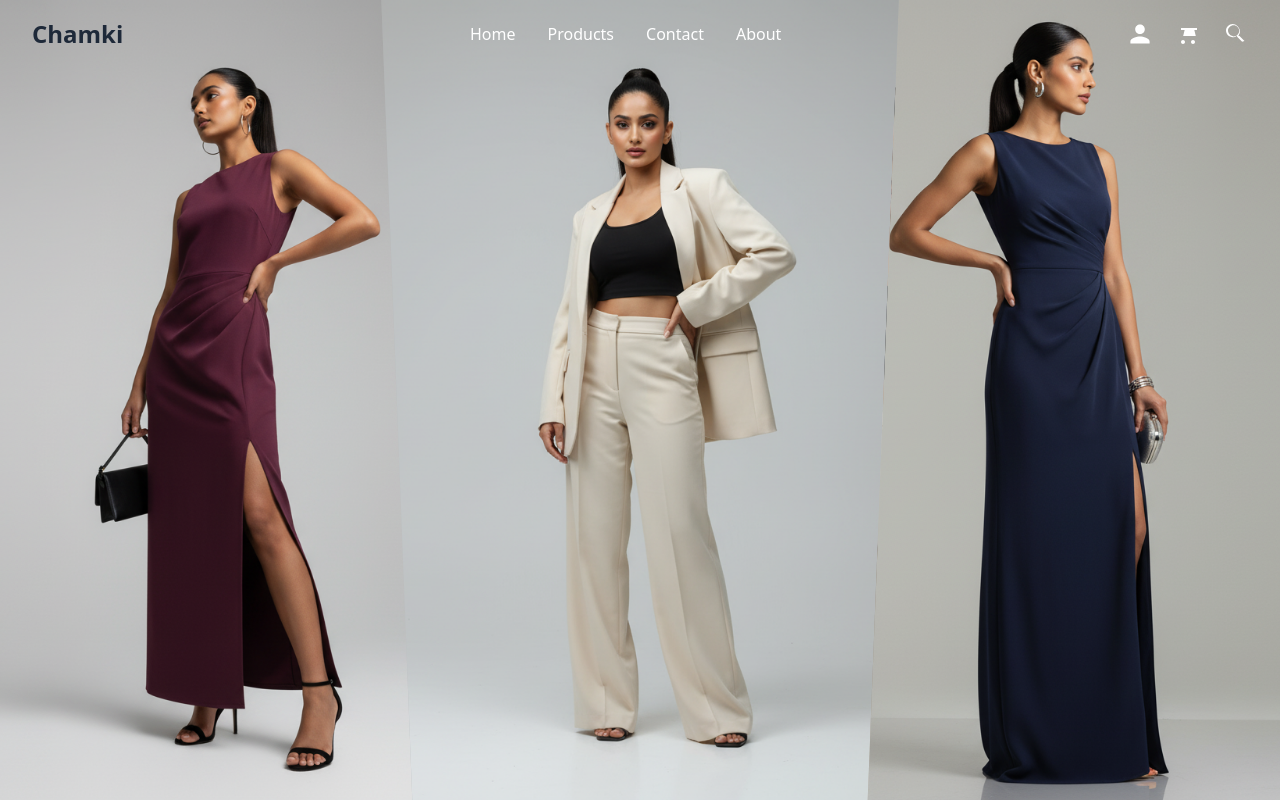
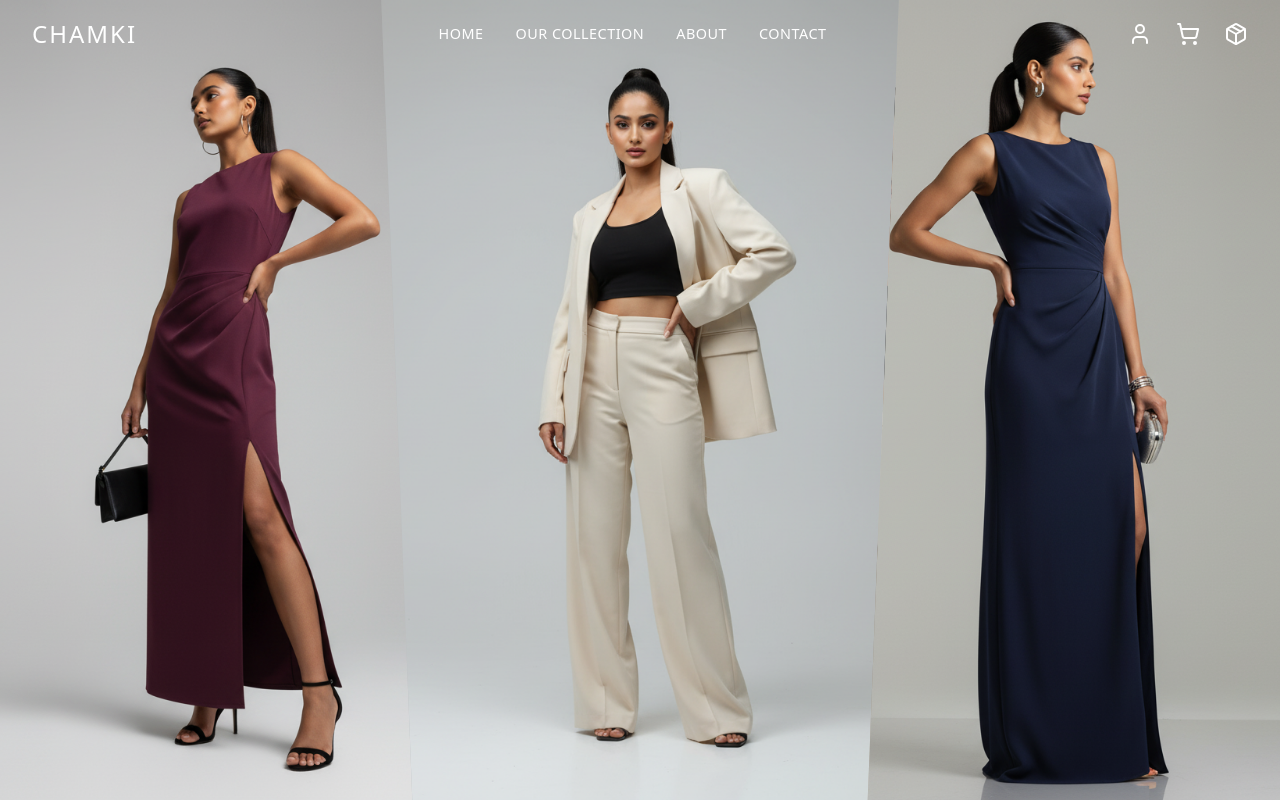
Before and after one commit to draftworks-repos/chamki, a Next.js app: page / in a window 1280 px wide. Shown: the top 802 px of the page. Built offline with nearby package versions, Linux system fonts and the light colour scheme.

Commit message:
Homepage correction shop correction

```diff
--- a/src/components/layout/Navbar.module.css
+++ b/src/components/layout/Navbar.module.css
@@ -6,24 +6,29 @@
   justify-content: space-between;
   align-items: center;
   padding: 1rem 2rem;
-  transition: background-color 0.3s ease, backdrop-filter 0.3s ease;
-  z-index: 50;
+  transition: all 0.3s ease;
+  z-index: 999;
+  border-bottom: 1px solid transparent;
+  transition: background-color 0.3s ease-in-out, backdrop-filter 0.3s ease, border-color 0.3s ease;
 }
 
 .transparent {
   background-color: transparent;
-  backdrop-filter: none;
+  color: white;
 }
 
 .glassy {
-  background-color: rgba(255, 255, 255, 0.2);
+  background-color: rgba(255, 255, 255, 0.875); /* stronger background */
   backdrop-filter: blur(10px);
   -webkit-backdrop-filter: blur(10px);
+  color: #262626;
+  border-bottom-color:#e5e7eb;
 }
 
 .logo {
   font-size: 1.5rem;
-  font-weight: bold;
+  font-weight: 500;
+  letter-spacing: 2px;
 }
 
 .navLinks {
@@ -32,14 +37,39 @@
 }
 
 .navLink {
+  position: relative;
   text-decoration: none;
-  color: white;
-  font-weight: 500;
-  transition: color 0.3s ease;
+  font-size: 0.9rem;
+  font-weight: 300;
+  text-transform: Uppercase;
+  letter-spacing: 0.5px;
 }
 
-.navLink:hover {
-  color: #f59e0b; /* amber hover */
+.transparent .navLink,
+.transparent .icon {
+  color: white;
+}
+
+.glassy .navLink,
+.glassy .icon {
+  color: #262626;
+}
+
+/* Underline animation */
+.navLink::after {
+  content: "";
+  position: absolute;
+  bottom: -4px;
+  left: 50%;
+  width: 0%;
+  height: 1px;
+  background-color: currentColor;
+  transition: width 0.3s ease, left 0.3s ease;
+}
+
+.navLink:hover::after {
+  width: 100%;
+  left: 0;
 }
 
 .icons {
@@ -51,10 +81,9 @@
   width: 24px;
   height: 24px;
   cursor: pointer;
-  fill: white;
-  transition: fill 0.3s ease;
+  transition: transform 0.2s ease;
 }
 
 .icon:hover {
-  fill: #f59e0b;
+  transform: scale(1.2);
 }
--- a/src/components/layout/Navbar.tsx
+++ b/src/components/layout/Navbar.tsx
@@ -2,14 +2,14 @@
 
 import { useEffect, useState } from "react";
 import styles from "./Navbar.module.css";
+import { User, ShoppingCart, Package } from "lucide-react";
+import Link from "next/link";
 
 export default function Navbar() {
   const [scrolled, setScrolled] = useState(false);
 
   useEffect(() => {
-    const handleScroll = () => {
-      setScrolled(window.scrollY > 50); // glassy bg after scrolling 50px
-    };
+    const handleScroll = () => setScrolled(window.scrollY > 50);
     window.addEventListener("scroll", handleScroll);
     return () => window.removeEventListener("scroll", handleScroll);
   }, []);
@@ -20,30 +20,22 @@ export default function Navbar() {
         scrolled ? styles.glassy : styles.transparent
       }`}
     >
-      <div className={styles.logo}>Chamki</div>
+      {/* Logo */}
+      <div className={styles.logo}>CHAMKI</div>
 
+      {/* Nav Links */}
       <div className={styles.navLinks}>
-        <a href="/" className={styles.navLink}>Home</a>
-        <a href="/products" className={styles.navLink}>Products</a>
-        <a href="/contact" className={styles.navLink}>Contact</a>
-        <a href="/about" className={styles.navLink}>About</a>
+        <Link href="/" className={styles.navLink}>Home</Link>
+        <Link href="/collection" className={styles.navLink}>Our Collection</Link>
+        <Link href="/about" className={styles.navLink}>About</Link>
+        <Link href="/contact" className={styles.navLink}>Contact</Link>
       </div>
 
+      {/* Icons */}
       <div className={styles.icons}>
-        {/* Profile SVG */}
-        <svg className={styles.icon} viewBox="0 0 24 24">
-          <path d="M12 12c2.7 0 4.8-2.1 4.8-4.8S14.7 2.4 12 2.4 7.2 4.5 7.2 7.2 9.3 12 12 12zm0 2.4c-3.2 0-9.6 1.6-9.6 4.8v2.4h19.2v-2.4c0-3.2-6.4-4.8-9.6-4.8z"/>
-        </svg>
-
-        {/* Cart SVG */}
-        <svg className={styles.icon} viewBox="0 0 24 24">
-          <path d="M7 18c-1.1 0-2 .9-2 2s.9 2 2 2 2-.9 2-2-.9-2-2-2zm10 0c-1.1 0-2 .9-2 2s.9 2 2 2 2-.9 2-2-.9-2-2-2zm-9.83-4l1.72-7h9.18l1.72 7H7.17zM5 6h16v2H5z"/>
-        </svg>
-
-        {/* Search SVG */}
-        <svg className={styles.icon} viewBox="0 0 24 24">
-          <path d="M15.5 14h-.79l-.28-.27a6.471 6.471 0 001.48-5.34C15.22 5.03 12.19 2 8.61 2 5.03 2 2 5.03 2 8.61s3.03 6.61 6.61 6.61c1.61 0 3.09-.59 4.23-1.57l.27.28v.79l5 4.99L20.49 19l-4.99-5zm-6.89 0C6.57 14 4 11.43 4 8.61S6.57 3.22 9.61 3.22s5.61 2.57 5.61 5.61-2.57 5.61-5.61 5.61z"/>
-        </svg>
+        <User className={styles.icon} />
+        <ShoppingCart className={styles.icon} />
+        <Package className={styles.icon} />
       </div>
     </nav>
   );
--- a/src/components/product/LatestProducts.module.css
+++ b/src/components/product/LatestProducts.module.css
@@ -104,7 +104,7 @@
   transition: all 0.3s ease-in-out;
 }
 
-.openBtnWrapper:hover .openBtn {
+.card:hover .openBtn {
   color: #222;
   transform: rotate(-30deg);
 }
--- a/src/components/product/LatestProducts.tsx
+++ b/src/components/product/LatestProducts.tsx
@@ -61,7 +61,7 @@ function ProductCard({ product }: { product: (typeof products)[0] }) {
     <div className={styles.card}>
       {/* Make the image clickable */}
       <Link href={`/product/${product.id}`} className={styles.imageLink}>
-        <HoverPreviewWrapper previewImage={product.hoverImage}>
+        <HoverPreviewWrapper previewImage={product.image}>
           <div
             className={styles.imageWrapper}
             onMouseEnter={() => setHovered(true)}
--- a/src/components/sections/CategoriesGrid.tsx
+++ b/src/components/sections/CategoriesGrid.tsx
@@ -1,25 +1,28 @@
 'use client';
-import { useRef } from 'react';
+import { useMemo, createRef } from 'react';
 import Image from 'next/image';
 import Link from 'next/link';
 import styles from './CategoriesGrid.module.css';
 import Cursor1 from '@/components/ui/Cursor1';
 
 const categories = [
-  { id: 1, name: 'Kurti Collection', type: 'Kurti', image: '/image-3.png', href: '/kurti' },
-  { id: 2, name: 'Saree Collection', type: 'Saree', image: '/image-8.png', href: '/saree' },
-  { id: 3, name: 'Lehenga Collection', type: 'Lehenga', image: '/image-5.png', href: '/lehenga' },
-  { id: 4, name: 'Shirt Collection', type: 'Shirt', image: '/image-10.png', href: '/shirt' },
-  { id: 5, name: 'Jeans Collection', type: 'Jeans', image: '/image-7.png', href: '/jeans' },
-  { id: 6, name: 'Jacket Collection', type: 'Jacket', image: '/image-12.png', href: '/jacket' },
+  { id: 1, name: 'Kurti Collection', type: 'Kurti', image: '/image-3.png', href: '/product' },
+  { id: 2, name: 'Saree Collection', type: 'Saree', image: '/image-8.png', href: '/product' },
+  { id: 3, name: 'Lehenga Collection', type: 'Lehenga', image: '/image-5.png', href: '/product' },
+  { id: 4, name: 'Shirt Collection', type: 'Shirt', image: '/image-10.png', href: '/product' },
+  { id: 5, name: 'Jeans Collection', type: 'Jeans', image: '/image-7.png', href: '/product' },
+  { id: 6, name: 'Jacket Collection', type: 'Jacket', image: '/image-12.png', href: '/product' },
 ];
 
 export default function CategoriesGrid() {
-  const refs = categories.map(() => useRef<HTMLDivElement>(null));
+  const refs = useMemo(
+    () => categories.map(() => createRef<HTMLDivElement>()),
+    []
+  );
 
   return (
     <div className="relative max-w-full mx-auto p-4">
-     <div className="mb-10">
+      <div className="mb-10">
         <h2 className="text-center text-3xl md:text-4xl font-normal tracking-wider text-neutral-800 mb-6 uppercase">
           Categories
         </h2>
@@ -33,8 +36,11 @@ export default function CategoriesGrid() {
             ref={refs[i]}
             className="relative group overflow-hidden shadow-md hover:shadow-lg transition"
           >
-            {/* Wrap image in Link for navigation */}
-            <Link href={category.href} className="relative w-full h-64 sm:h-72 md:h-[25rem] block cursor-none">
+            <Link
+              href={category.href}
+              target="_blank"
+              className="relative w-full h-64 sm:h-72 md:h-[25rem] block cursor-none"
+            >
               <Image
                 src={category.image}
                 alt={category.name}
@@ -42,10 +48,8 @@ export default function CategoriesGrid() {
                 className="object-cover object-top transition-transform duration-700 group-hover:scale-105"
               />
 
-              {/* Hover overlay */}
               <div className="absolute inset-0 bg-gradient-to-t from-black/70 via-black/30 to-transparent opacity-0 group-hover:opacity-25 transition-all duration-500 ease-in-out"></div>
 
-              {/* Button at bottom center */}
               <div className="absolute bottom-4 left-1/2 -translate-x-1/2">
                 <span className={styles.button}>
                   <span className={styles.text}>{category.name}</span>
--- a/src/components/ui/Cursor.tsx
+++ b/src/components/ui/Cursor.tsx
@@ -5,10 +5,8 @@ type CursorProps = {
   children: ReactNode;
   attachToParent?: boolean;
   onPositionChange?: (x: number, y: number) => void;
+} & Record<string, unknown>;
 
-  // Accept extra props
-  [key: string]: any;
-};
 
 
 export function Cursor({ children, attachToParent, onPositionChange }: CursorProps) {
--- a/src/components/ui/Cursor1.tsx
+++ b/src/components/ui/Cursor1.tsx
@@ -54,7 +54,7 @@ export default function Cursor1({ targets }: Cursor1Props) {
               x: springX,
               y: springY,
               pointerEvents: 'none',
-              zIndex: 9999,
+              zIndex: 10,
               translateX: '-50%',
               translateY: '-50%',
             }}
--- a/src/components/ui/HoverPreviewWrapper.module.css
+++ b/src/components/ui/HoverPreviewWrapper.module.css
@@ -12,7 +12,7 @@
   object-position: center top;
   pointer-events: none;
   transition: transform 0.1s ease;
-  z-index: 9999;
+  z-index: 10;
 }
 
 /* Custom small cursor */
--- a/src/components/ui/InterractiveHoverButton.tsx
+++ b/src/components/ui/InterractiveHoverButton.tsx
@@ -3,7 +3,11 @@ import { ArrowRight } from "lucide-react";
 import { cn } from "@/lib/utils";
 
 interface InteractiveHoverButtonProps
-  extends React.ButtonHTMLAttributes<HTMLButtonElement> {}
+  extends React.ButtonHTMLAttributes<HTMLButtonElement> {
+  asChild?: boolean; // or any optional prop you may need later
+}
+
+
 
 export const InteractiveHoverButton = React.forwardRef<
   HTMLButtonElement,
```
